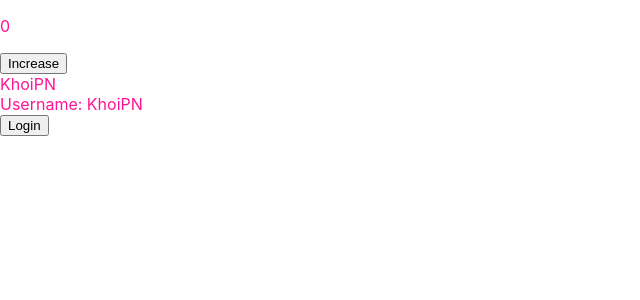
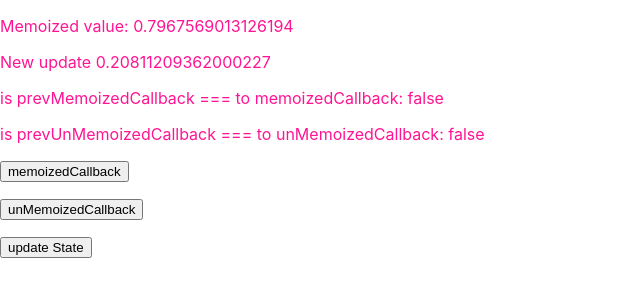
Before and after one commit to khoipn-dev/react-hooks-basic, a React (Create React App) app: page / in a window 1280 px wide. Shown: the top 300 px of the page, without its empty margins (0-640 px from the left). Built offline with nearby package versions, Linux system fonts and the light colour scheme.

Commit message:
Add useMemo useCallback example

```diff
--- a/src/App.js
+++ b/src/App.js
@@ -8,6 +8,7 @@ import {DemoProvider} from "./contexts/DemoContext";
 import DemoUseContext from "./contexts/DemoUseContext";
 import DemoUseAuth from "./useReducer/DemoUseAuth";
 import {AuthProvider} from "./useReducer/AuthContext";
+import Demo from "./useMemo-useCallback/Demo";
 
 function App() {
 
@@ -16,13 +17,14 @@ function App() {
             {/*<Post />*/}
             {/*<Clock />*/}
             {/*<ClockHooks />*/}
-            <Counter/>
-            <DemoProvider>
-                <DemoUseContext/>
-            </DemoProvider>
-            <AuthProvider>
-                <DemoUseAuth />
-            </AuthProvider>
+            {/*<Counter/>*/}
+            {/*<DemoProvider>*/}
+            {/*    <DemoUseContext/>*/}
+            {/*</DemoProvider>*/}
+            {/*<AuthProvider>*/}
+            {/*    <DemoUseAuth />*/}
+            {/*</AuthProvider>*/}
+            <Demo />
         </div>
     );
 }
--- /dev/null
+++ b/src/useMemo-useCallback/Demo.js
@@ -0,0 +1,23 @@
+import React, {useState, useMemo, useCallback} from 'react';
+
+function Demo(props) {
+    const [state, changeState] = useState({});
+    // memoized value Math.random
+    const memoizedValue = useMemo(() => Math.random(), []);
+    const memoizedCallback = useCallback(() => console.log(memoizedValue), []);
+    const unMemoizedCallback = () => console.log(memoizedValue);
+    const {prevMemoizedCallback, prevUnMemoizedCallback} = state;
+    return (
+        <>
+            <p>Memoized value: {memoizedValue}</p>
+            <p>New update {Math.random()}</p>
+            <p>is prevMemoizedCallback === to memoizedCallback: { String(prevMemoizedCallback === memoizedCallback)}</p>
+            <p>is prevUnMemoizedCallback === to unMemoizedCallback: { String(prevUnMemoizedCallback === unMemoizedCallback) }</p>
+            <p><button onClick={memoizedCallback}>memoizedCallback</button></p>
+            <p><button onClick={unMemoizedCallback}>unMemoizedCallback</button></p>
+            <p><button onClick={() => changeState({ prevMemoizedCallback: memoizedCallback, prevUnMemoizedCallback: unMemoizedCallback })}>update State</button></p>
+        </>
+    );
+}
+
+export default Demo;
--- a/src/useReducer/AuthContext.js
+++ b/src/useReducer/AuthContext.js
@@ -10,7 +10,7 @@ export function AuthProvider(props) {
     const store = {auth, dispatch};
 
     return (
-        <AuthContext.Provider value={{...store}}>
+        <AuthContext.Provider value={store}>
             {children}
         </AuthContext.Provider>
     );
```
